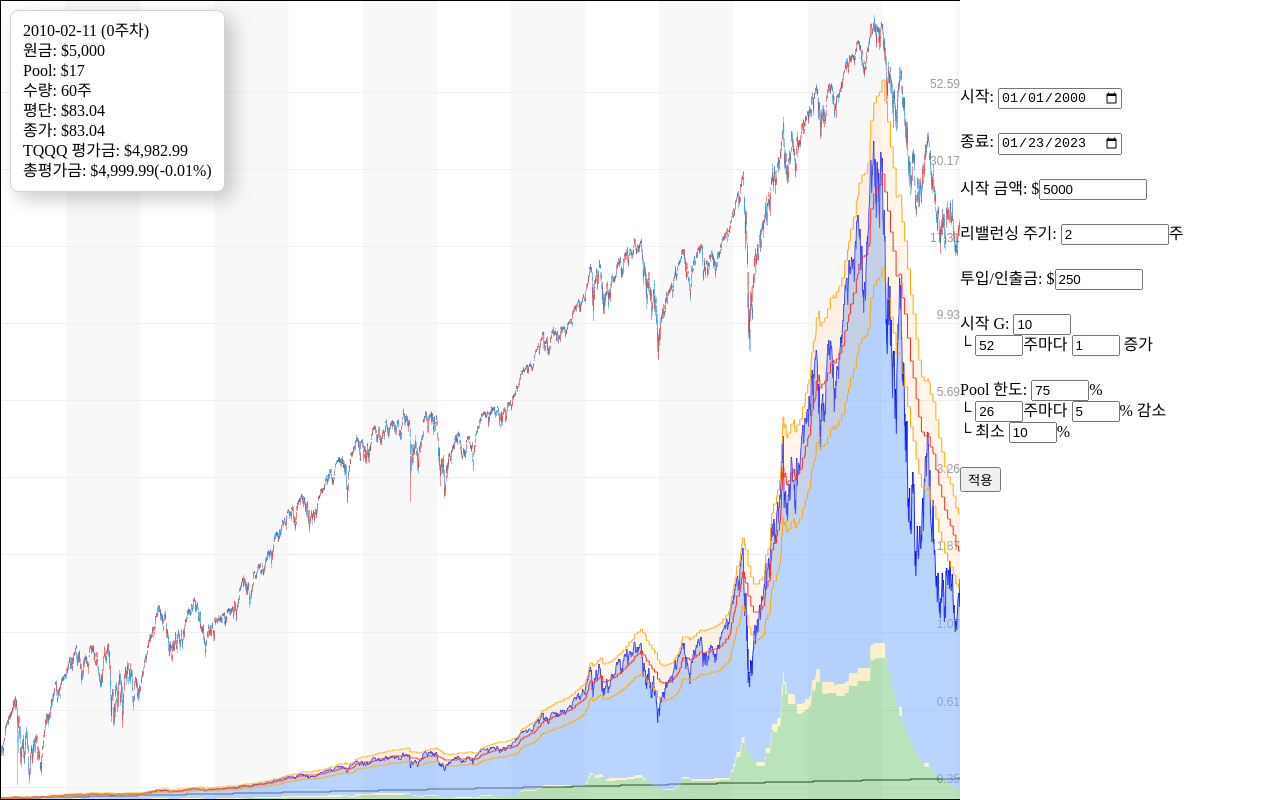
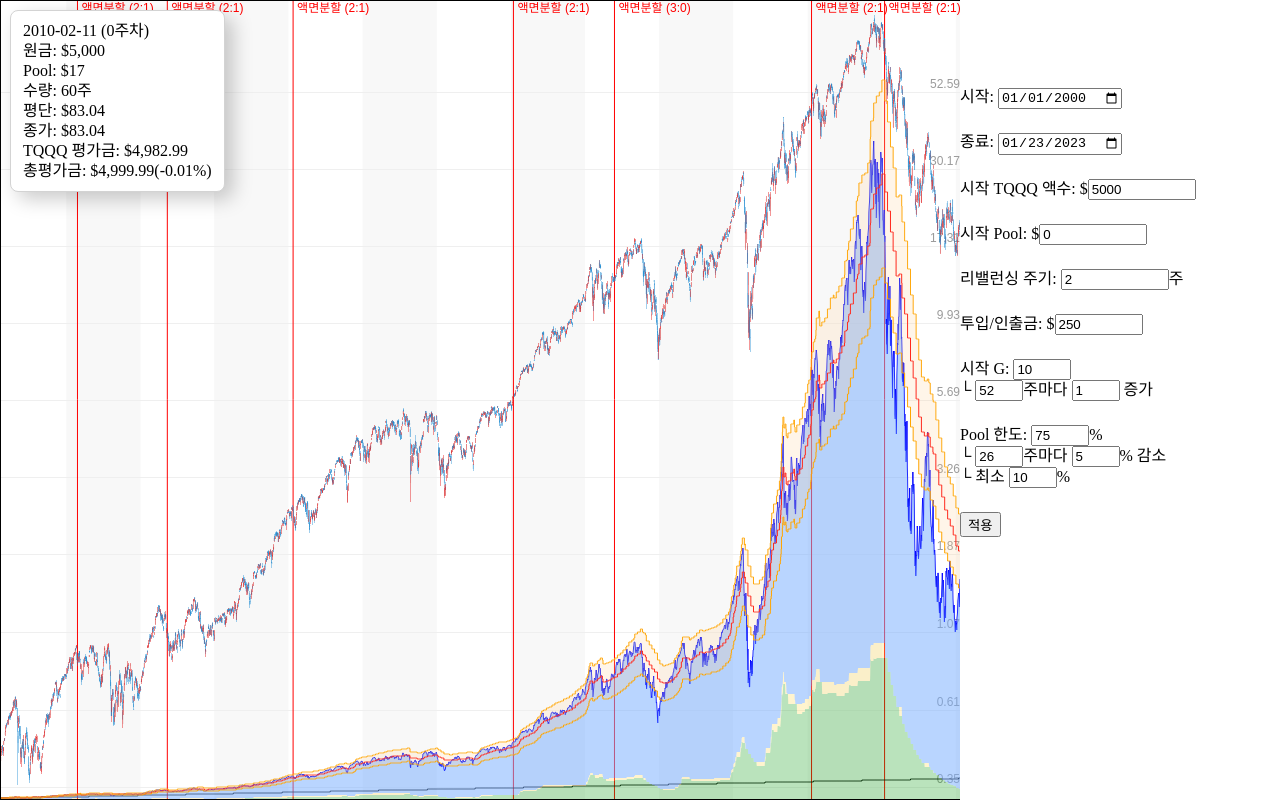
Before and after one commit to Droomii/vr-simul, a React (Create React App) app: page / in a window 1280 px wide. Both pictures are taken after a click on the button "적용". Built offline with nearby package versions, Linux system fonts and the light colour scheme.

Commit message:
implement split marker

```diff
--- a/src/common/component/chart/ChartMain.module.scss
+++ b/src/common/component/chart/ChartMain.module.scss
@@ -31,6 +31,10 @@
       bottom: 4px;
     }
   }
+  > .labelWrap {
+    position: absolute;
+    padding: 10px;
+    pointer-events: none;
 
     > .label {
       border: 1px solid lightgray;
@@ -38,11 +42,11 @@
       border-radius: 8px;
       padding: 12px;
       background: white;
-    position: absolute;
-    pointer-events: none;
       display: flex;
       flex-direction: column;
       gap: 4px;
-    box-shadow: 8px 7px 20px 0px #00000036;
+      box-shadow: 8px 7px 20px 0 #00000036;
     }
   }
+
+}
--- a/src/common/component/chart/ChartMain.tsx
+++ b/src/common/component/chart/ChartMain.tsx
@@ -2,6 +2,7 @@ import {useEffect, useRef, useState} from "react";
 import styles from './ChartMain.module.scss'
 import Candle from "./elements/Candle";
 import ChartController from "./controller/ChartController";
+import Split from './elements/Split';
 import XTick from "./elements/XTick";
 import TimeGrid from "./elements/TimeGrid";
 import Util from "../../../util/Util";
@@ -34,6 +35,7 @@ const ChartMain = () => {
 
       new TimeGrid(chartCtrl, {unit: 'year'});
       new XTick(chartCtrl);
+      new Split(chartCtrl, data => data.map(v => v.split ?? null))
       new Candle(chartCtrl, {
         riseBoxColor: "rgba(203,104,105,0.47)",
         riseWickColor: "rgba(229,26,28,0.45)",
@@ -43,21 +45,23 @@ const ChartMain = () => {
 
       const subCtrl = new SubController(chartCtrl, {log: false});
 
-            const startAsset = settings.startAsset;
+      const startAsset = settings.startStock;
       const firstCount = Math.floor(startAsset / (root.data[0].close * root.data[0].ratio));
       const firstValue = firstCount * root.data[0].close * root.data[0].ratio;
-            const firstPool = startAsset - firstValue;
+      const firstPool = settings.startPool + startAsset - firstValue;
+      const firstUsablePool = firstPool * settings.getPoolLimit(0);
+      const firstSavedPool = firstPool - firstUsablePool
 
-            const firstWeek = Math.floor(Util.getWeek(root.data[0].date) / 2);
+      const firstWeek = Math.floor(Util.getWeek(root.data[0].date) / settings.weekCycleUnit);
       let lastWeek = 0
       let lastVR: IVRHistory = {
         week: lastWeek,
-                savedPool: 0,
+        savedPool: firstSavedPool,
         costBasis: root.data[0].close * root.data[0].ratio,
-                usablePool: firstPool,
+        usablePool: firstUsablePool,
         stockCount: firstCount,
         targetValue: firstValue,
-                totalDeposit: startAsset,
+        totalDeposit: startAsset + settings.startPool,
         poolDiff: 0,
         countDiff: 0
       }
@@ -289,9 +293,21 @@ const ChartMain = () => {
     const costBasis = Util.dropDecimal(mousePosData.vrData.costBasis, 2);
     const close = Util.dropDecimal(mousePosData.stockData.close * mousePosData.stockData.ratio, 2);
     const rate = Util.dropDecimal((totalValue / totalDeposit - 1) * 100, 2)
-        return {date, week, totalDeposit, pool, stockCount, marketPrice, totalValue, poolDiff, countDiff, costBasis, close, rate}
+    return {
+      date,
+      week,
+      totalDeposit,
+      pool,
+      stockCount,
+      marketPrice,
+      totalValue,
+      poolDiff,
+      countDiff,
+      costBasis,
+      close,
+      rate
+    }
   })();
-
   return <div className={styles.wrapper}>
     <canvas ref={ref}/>
     {mousePosData && label && root.data[mousePosData.index] && <>
@@ -300,18 +316,27 @@ const ChartMain = () => {
         <div className={styles.yLine} style={{top: mousePosData.y, left: 0}}>
             <div>${Util.dropDecimal(mousePosData.price, 2).toLocaleString()}</div>
         </div>
-            <div className={styles.label} style={{top: mousePosData.y + 10, left: mousePosData.x + 10}}>
+        <div className={styles.labelWrap} style={{
+          top: mousePosData.y,
+          left: mousePosData.x,
+          transform: `translate(-${mousePosData.x > 300 ? 100 : 0}%, -${mousePosData.y > 300 ? 100 : 0}%)`
+        }}>
+            <div className={styles.label}>
                 <div>{label.date} ({label.week}주차)</div>
                 <div>원금: ${label.totalDeposit.toLocaleString()}</div>
                 <div>Pool:
-                    ${label.pool.toLocaleString()} {!!label.poolDiff && <span style={{color: label.countDiff > 0 ? 'blue' : 'red'}}>({label.poolDiff > 0 ? '+' : '-'}${Math.abs(label.poolDiff).toLocaleString()})</span>}</div>
-                <div>수량: {label.stockCount.toLocaleString()}주 {!!label.countDiff && <span style={{color: label.countDiff > 0 ? 'red' : 'blue'}}>({label.countDiff > 0 && '+'}{label.countDiff.toLocaleString()})</span>}</div>
+                    ${label.pool.toLocaleString()} {!!label.poolDiff && <span
+                        style={{color: label.countDiff > 0 ? 'blue' : 'red'}}>({label.poolDiff > 0 ? '+' : '-'}${Math.abs(label.poolDiff).toLocaleString()})</span>}</div>
+                <div>수량: {label.stockCount.toLocaleString()}주 {!!label.countDiff && <span
+                    style={{color: label.countDiff > 0 ? 'red' : 'blue'}}>({label.countDiff > 0 && '+'}{label.countDiff.toLocaleString()})</span>}</div>
                 <div>평단: ${label.costBasis.toLocaleString()}</div>
                 <div>종가: ${label.close.toLocaleString()}</div>
                 <div>TQQQ 평가금:
                     ${label.marketPrice.toLocaleString()}</div>
                 <div>총평가금:
-                    ${label.totalValue.toLocaleString()}({label.rate.toLocaleString()}%)</div>
+                    ${label.totalValue.toLocaleString()}({label.rate.toLocaleString()}%)
+                </div>
+            </div>
         </div>
     </>}
   </div>
--- /dev/null
+++ b/src/common/component/chart/elements/Split.ts
@@ -0,0 +1,32 @@
+import ChartElement from "./ChartElement";
+
+class Split extends ChartElement<number | null> {
+    private _stroke = 'red';
+
+    setColor(color: string) {
+        this._stroke = color;
+    }
+
+    draw() {
+        const {ctx} = this;
+        ctx.strokeStyle = this._stroke;
+        this.slicedData.forEach((v, i) => {
+            if (v) {
+                ctx.beginPath()
+                ctx.moveTo((i + 1) * this.zoom - Math.floor((this.zoom / 2)), 0);
+                ctx.lineTo((i + 1) * this.zoom - Math.floor((this.zoom / 2)), this.height);
+                ctx.stroke();
+                ctx.closePath();
+                ctx.textAlign = 'left';
+                ctx.fillStyle = this._stroke;
+                ctx.fillText(`액면${v > 0 ? '분할' : '병합'} (${Math.max(v, 1)}:${Math.min(1, Math.round(1 / v))})`, (i + 1) * this.zoom - Math.floor((this.zoom / 2)) + 4, 12)
+            }
+        })
+    }
+
+    get range() {
+        return null;
+    }
+}
+
+export default Split
--- a/src/common/component/settings/ChartSettings.tsx
+++ b/src/common/component/settings/ChartSettings.tsx
@@ -7,7 +7,8 @@ const ChartSettings = () => {
     const {state: {settings}, setSettings} = useChartContext();
     const startDateRef = useRef<HTMLInputElement>(null);
     const endDateRef = useRef<HTMLInputElement>(null);
-    const startAssetRef = useRef<HTMLInputElement>(null);
+    const startStockRef = useRef<HTMLInputElement>(null);
+    const startPoolRef = useRef<HTMLInputElement>(null);
     const weekCycleRef = useRef<HTMLInputElement>(null);
     const cycleDepositRef = useRef<HTMLInputElement>(null);
     const gradientRef = useRef<HTMLInputElement>(null);
@@ -41,7 +42,8 @@ const ChartSettings = () => {
 
     const handleSubmit = () => {
         const weekCycleUnit = Number(weekCycleRef.current?.value);
-        const startAsset = Number(startAssetRef.current?.value);
+        const startStock = Number(startStockRef.current?.value);
+        const startPool = Number(startPoolRef.current?.value);
         const poolLimitWeek = Number(poolWeekRef.current?.value);
         const poolLimit = Number(poolLimitRef.current?.value);
         const poolDecrease = Number(poolDecreaseRef.current?.value);
@@ -54,7 +56,8 @@ const ChartSettings = () => {
             startDate: startDateRef.current?.value,
             endDate: endDateRef.current?.value,
             weekCycleUnit,
-            startAsset,
+            startStock,
+            startPool,
             getPoolLimit(week: number): number {
                 return 1 - Math.min((100 - poolLimit) / 100 + Math.floor(week / poolLimitWeek) * (poolDecrease / 100), 1 - poolMinLimit / 100)
             },
@@ -73,8 +76,10 @@ const ChartSettings = () => {
                         onChange={handleChangeStartDate}/></div>
         <div>종료: <input type={'date'} ref={endDateRef} defaultValue={settings.endDate} onChange={handleChangeEndDate}/>
         </div>
-        <div>시작 금액: $<input type={'number'} ref={startAssetRef} onBlur={handleChangeInteger} min={0}
-                            defaultValue={settings.startAsset} style={{width: 100}} step={1}/></div>
+        <div>시작 TQQQ 액수: $<input type={'number'} ref={startStockRef} onBlur={handleChangeInteger} min={0}
+                            defaultValue={settings.startStock} style={{width: 100}} step={1}/></div>
+        <div>시작 Pool: $<input type={'number'} ref={startPoolRef} onBlur={handleChangeInteger} min={0}
+                                 defaultValue={settings.startPool} style={{width: 100}} step={1}/></div>
         <div>리밸런싱 주기: <input type={'number'} ref={weekCycleRef} onBlur={handleChangeInteger} min={1}
                              defaultValue={settings.weekCycleUnit} style={{width: 100}} step={1}/>주
         </div>
--- a/src/context/ChartContextProvider.tsx
+++ b/src/context/ChartContextProvider.tsx
@@ -17,7 +17,8 @@ const defaultValue: IContext = {
         settings: {
             startDate: '2000-01-01',
             endDate: new Date().toISOString().substring(0, 10),
-            startAsset: 5000,
+            startStock: 5000,
+            startPool: 0,
             weekCycleUnit: 2,
             getCycleDeposit() {
                 return 250
```
Also changed, not shown: src/define/IVRSettings.ts (+4 -3 lines). Lines whose indentation alone changed are shown as unchanged.
